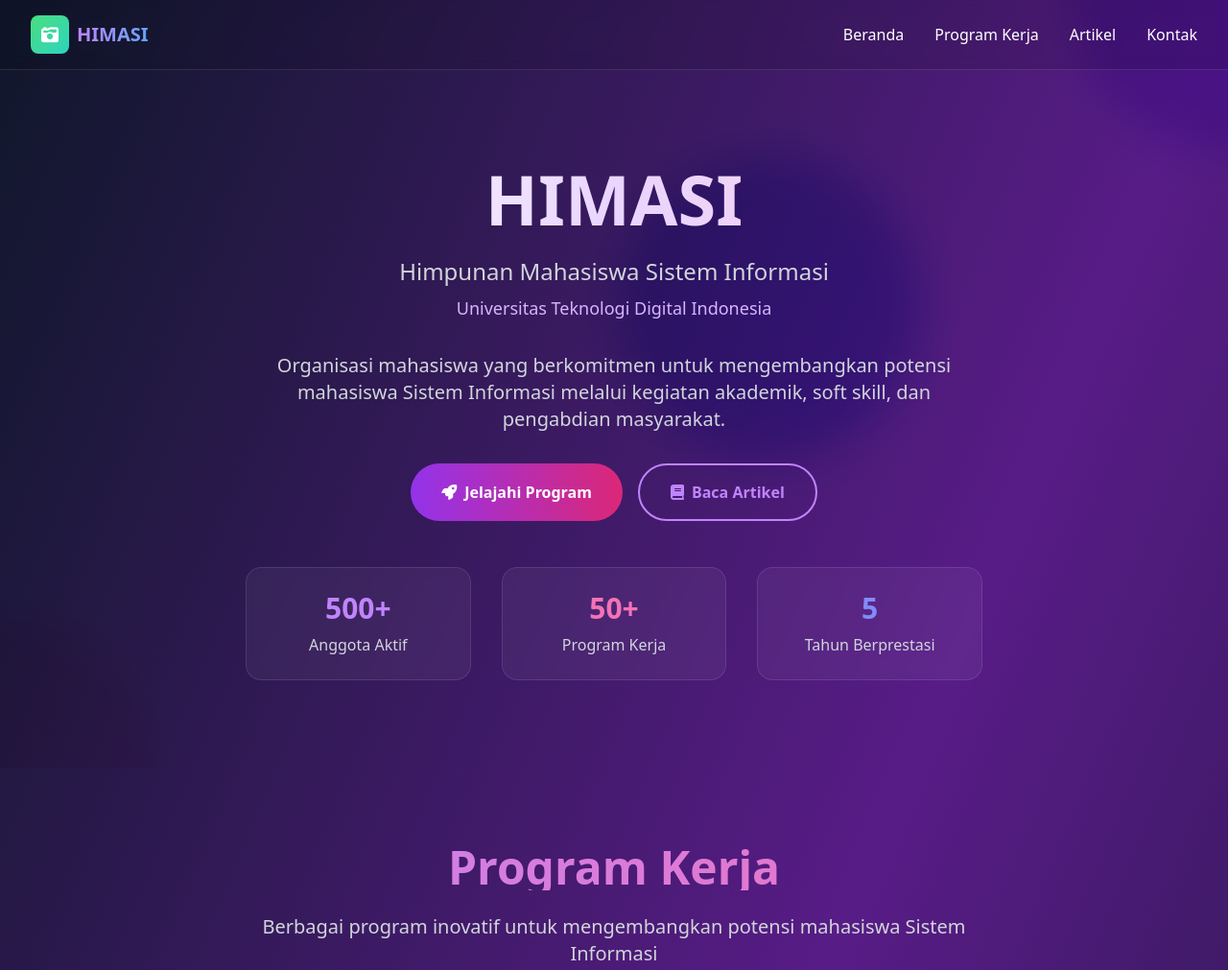
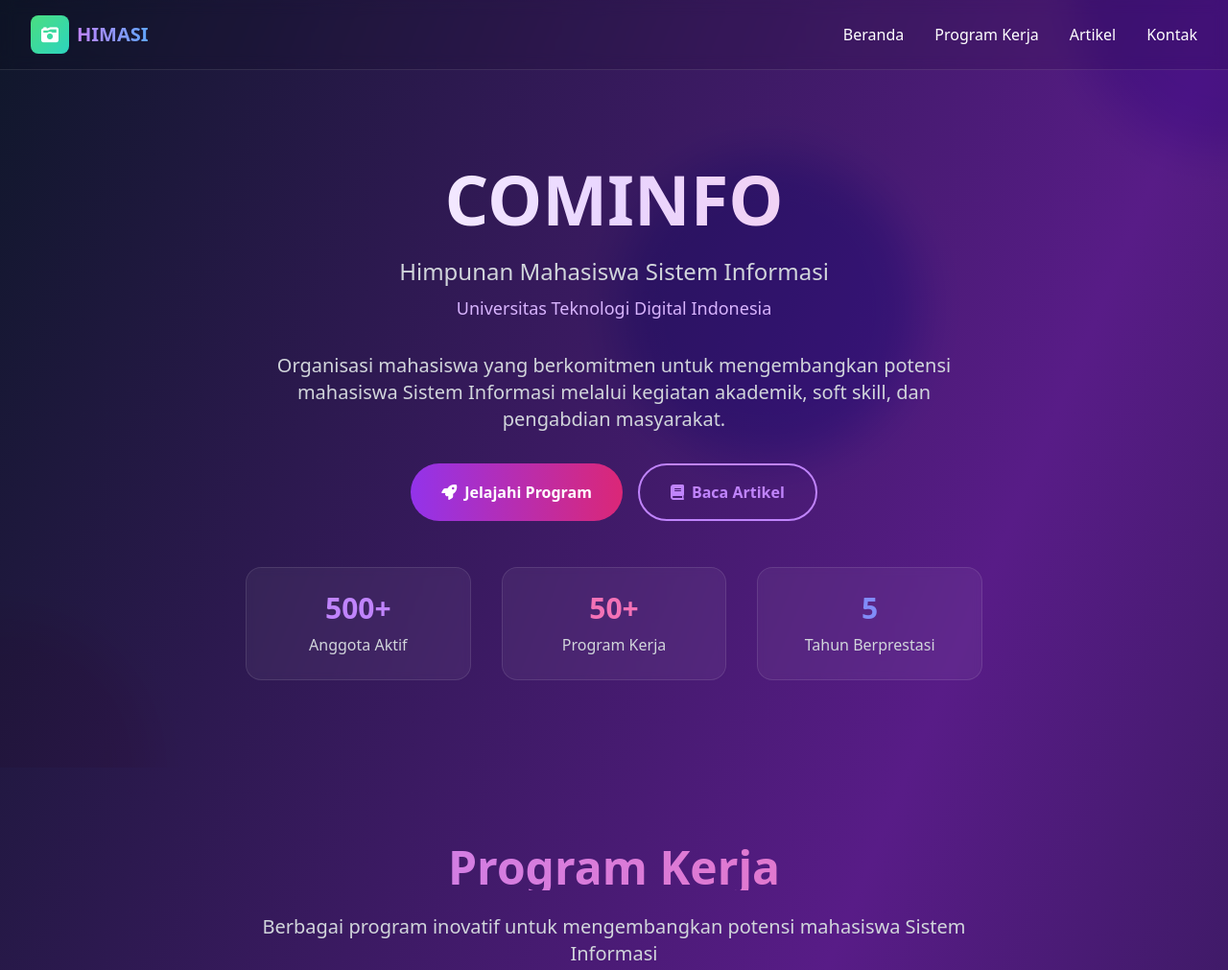
Before and after one commit to Maulanayusuf-core/cominfo, a plain HTML site: page index.html in a window 1280 px wide. Shown: the top 1011 px of the page at 96% size. Drawn offline with nearby package versions, Linux system fonts and the light colour scheme.

Commit message:
ubah judul

```diff
--- a/index.html
+++ b/index.html
@@ -49,7 +49,7 @@
         <div class="max-w-7xl mx-auto px-4 sm:px-6 lg:px-8 text-center relative z-10">
             <div class="mb-8">
                 <h1 class="text-5xl md:text-7xl font-bold mb-6 bg-gradient-to-r from-white via-purple-200 to-pink-200 bg-clip-text text-transparent leading-tight">
-                    HIMASI
+                    COMINFO
                 </h1>
                 <p class="text-xl md:text-2xl text-gray-300 mb-2 font-light">Himpunan Mahasiswa Sistem Informasi</p>
                 <p class="text-lg text-purple-300 mb-8">Universitas Teknologi Digital Indonesia</p>
```
